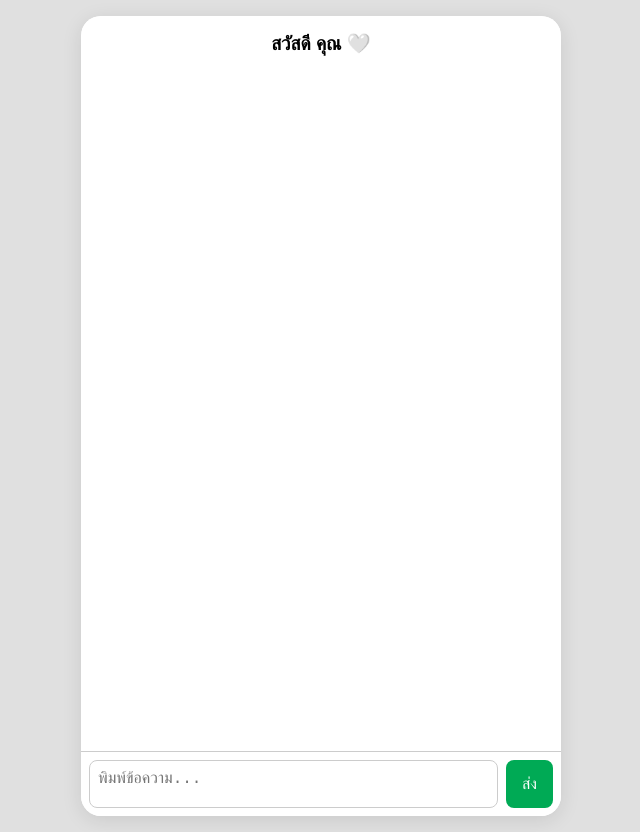
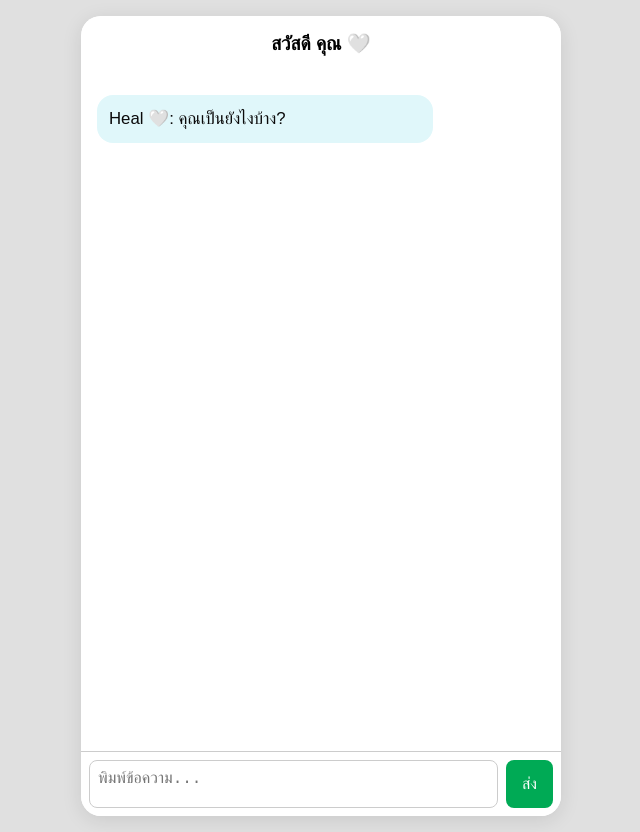
Before and after one commit to winstont14/backend_ai_chatbot, a website: page root/public/chat.html in a window 1280 px wide. Shown: the whole page, without its empty margins (319-959 px from the left). Drawn offline with Linux system fonts and the light colour scheme.

Commit message:
Update chat.html

```diff
--- a/root/public/chat.html
+++ b/root/public/chat.html
@@ -97,7 +97,7 @@
     </footer>
   </div>
 
-  <script>
+   <script>
     window.addEventListener('DOMContentLoaded', () => {
       const name = localStorage.getItem('nickname') || 'คุณ';
       const mood = localStorage.getItem('mood') || 'normal';
@@ -113,6 +113,9 @@
         chatContainer.scrollTop = chatContainer.scrollHeight;
       }
 
+      // เริ่มต้นให้บอทถามก่อน
+      appendMessage('bot', 'คุณเป็นยังไงบ้าง?');
+
       window.sendMessage = async function () {
         const message = document.getElementById('message').value;
         if (!message) return;
@@ -120,9 +123,8 @@
         appendMessage('user', message);
         document.getElementById('message').value = '';
 
-// const res = await fetch('https://backend-ai-chatbot-afu9.onrender.com/chat'
         try {
-          const res = await fetch('https://backend-ai-chatbot-afu9.onrender.com/chat', {
+           const res = await fetch('https://backend-ai-chatbot-afu9.onrender.com/chat', {
             method: 'POST',
             headers: { 'Content-Type': 'application/json' },
             body: JSON.stringify({ message, mood })
```
